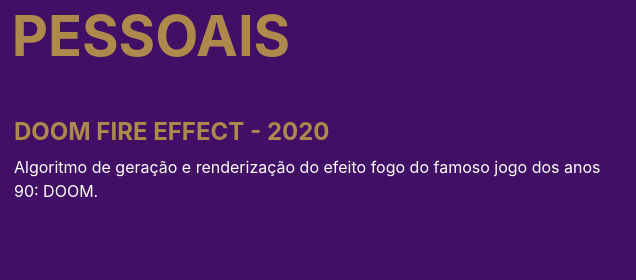
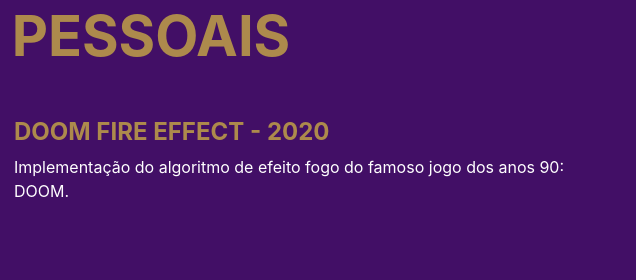
Before and after one commit to andrefmsouza/andrefmsouza.github.io, a plain HTML site: page index.html in a window 1280 px wide. Shown: the part 3647-3927 px from the top of the page, 620-1256 px from the left. Drawn offline with nearby package versions, Linux system fonts and the light colour scheme; a web font is replaced by a local one.

Commit message:
Update index.html

```diff
--- a/index.html
+++ b/index.html
@@ -254,7 +254,7 @@
           <div class="col-12 col-sm-8">
             <h4>DOOM Fire Effect - 2020</h4>
             <p>
-              Algoritmo de geração e renderização do efeito fogo do famoso jogo dos anos 90: DOOM.<br/>
+              Implementação do algoritmo de efeito fogo do famoso jogo dos anos 90: DOOM.<br/>
             </p>
           </div>
         </div>
```
